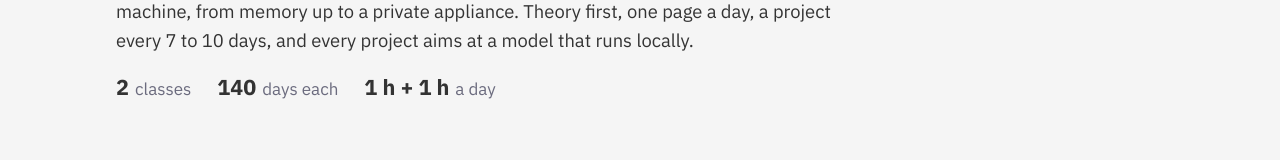
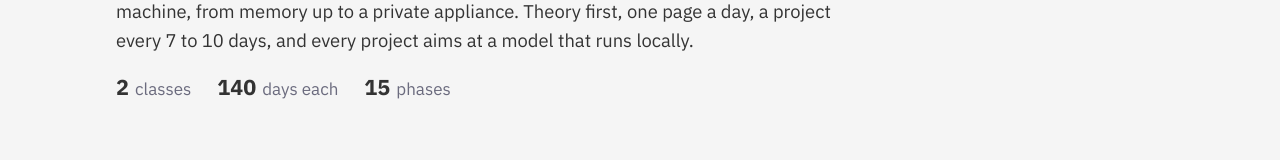
Before and after one commit to akrambouznad789-cyber/roadmap-ia, a plain HTML site: page docs/index.html in a window 1280 px wide. Shown: the part 256-416 px from the top of the page. Drawn offline with Linux system fonts and the light colour scheme.

Commit message:
Remove session times from the home page; keep the assistant settings out of the repository

```diff
--- a/docs/index.html
+++ b/docs/index.html
@@ -119,7 +119,7 @@ footer ul { padding-left: 1.2em; display: grid; gap: 4px; }
     <p class="surtitre">AI Roadmap · two classes in parallel</p>
     <h1>AI Roadmap</h1>
     <p class="chapeau">Two 140-day intensive classes, run at the same time. One learns to build with models, from data up to a language model in service; the other learns to run them on your own machine, from memory up to a private appliance. Theory first, one page a day, a project every 7 to 10 days, and every project aims at a model that runs locally.</p>
-    <p class="faits"><span><b>2</b>classes</span><span><b>140</b>days each</span><span><b>1 h + 1 h</b>a day</span></p>
+    <p class="faits"><span><b>2</b>classes</span><span><b>140</b>days each</span><span><b>15</b>phases</span></p>
   </header>
 
   <section aria-labelledby="lignes-titre">
```
Also changed, not shown: .claude/settings.json (deleted), 8 other files.
